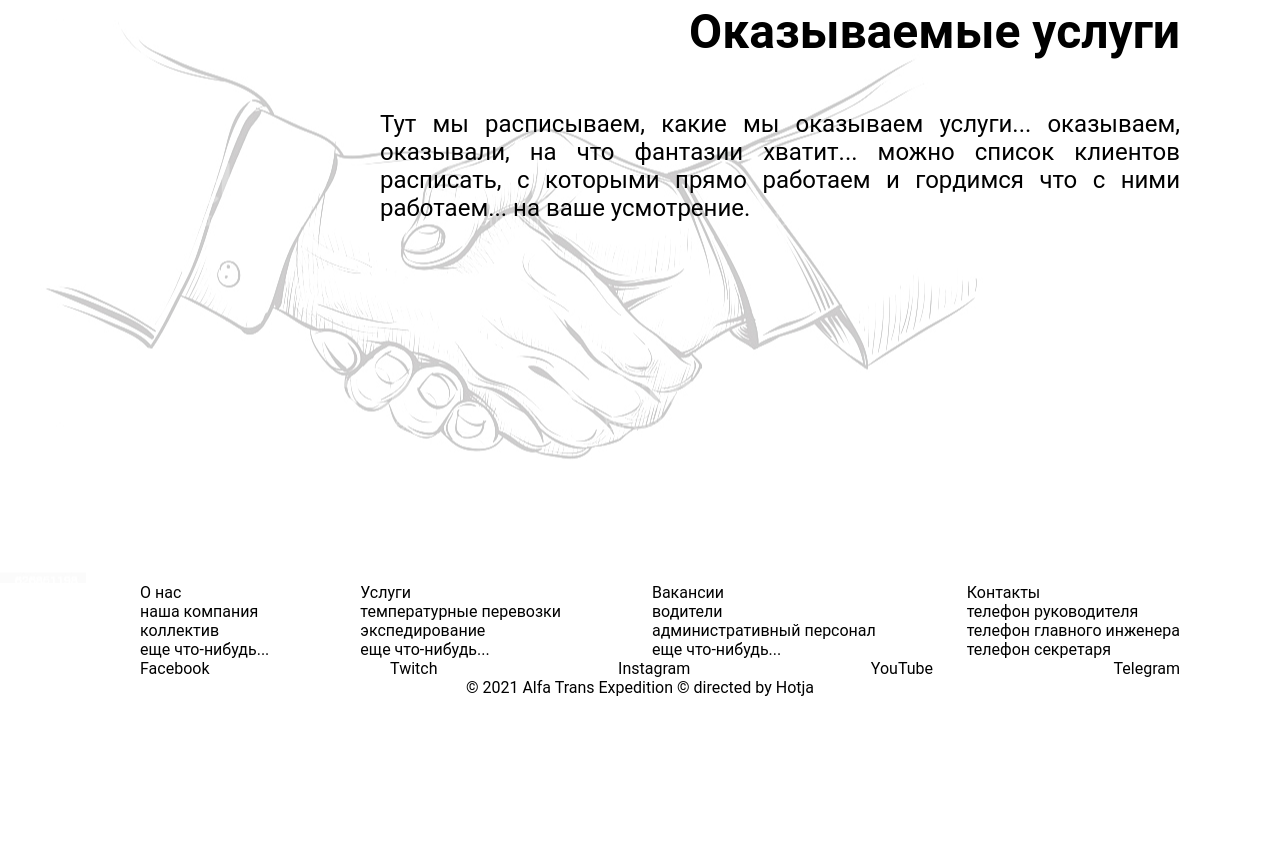
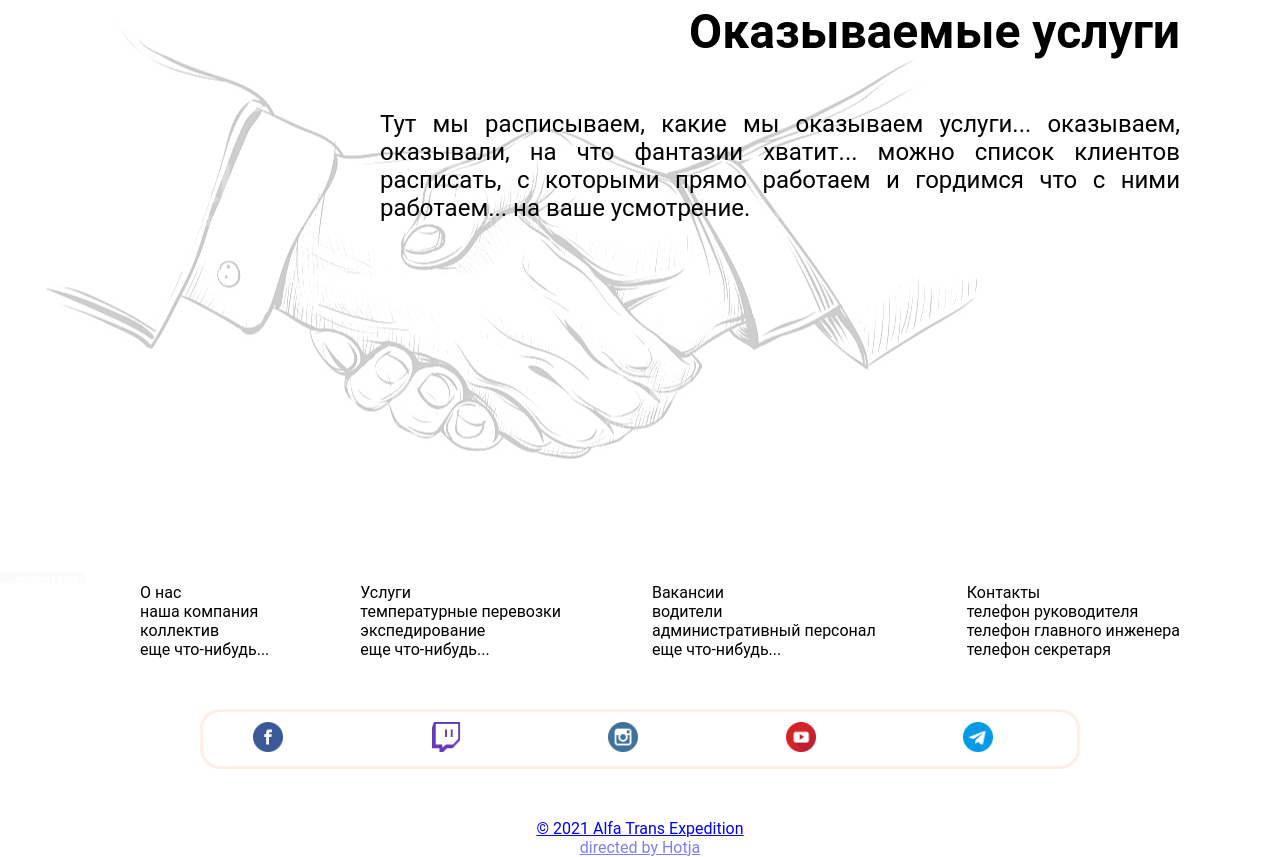
Before and after one commit to Hotja/AlfaTrans, a plain HTML site: page pages/main/index.html in a window 1280 px wide. Shown: the part 1297-2154 px from the top of the page. Before the commit the page ends 1994 px from the top, so only its background shows below. Drawn offline with Linux system fonts and the light colour scheme; a web font is replaced by a local one.

Commit message:
fix: footer

```diff
--- a/pages/main/index.html
+++ b/pages/main/index.html
@@ -151,15 +151,20 @@
       </div>
       <div class="footer-messagers">
         <ul>
-          <li>Facebook</li>
-          <li>Twitch</li>
-          <li>Instagram</li>
-          <li>YouTube</li>
-          <li>Telegram</li>
+          <li><a href="https://www.facebook.com/" target="_blank"><img src="/AlfaTrans/assets/footer/facebook.png" alt="Facebook"</a></li>
+          <li><a href="https://www.twitch.tv/" target="_blank"><img src="/AlfaTrans/assets/footer/twitch.png" alt="Twitch"</a></li>
+          <li><a href="https://www.instagram.com/" target="_blank"><img src="/AlfaTrans/assets/footer/instagram.png" alt="Instagram"</a></li>
+          <li><a href="https://www.youtube.com/" target="_blank"><img src="/AlfaTrans/assets/footer/youtube.png" alt="YouTube"</a></li>
+          <li><a href="https://web.telegram.org/" target="_blank"><img src="/AlfaTrans/assets/footer/telegram.png" alt="Telegram"</a></li>
+          <li></li>
+          <li></li>
+          <li></li>
+          <li></li>
         </ul>
       </div>
       <div class="directed-by">
-        <p>© 2021 Alfa Trans Expedition © directed by Hotja</p>
+        <p>© 2021 Alfa Trans Expedition</p>
+        <p style="opacity: 0.5">directed by Hotja</p>
       </div>
     </div>
   </footer>
--- a/pages/main/style.css
+++ b/pages/main/style.css
@@ -177,6 +177,8 @@ main {
   display: flex;
   position: relative;
   width: 100%;
+  background-color: brown;
+  background: linear-gradient(0deg, #fefcea, #f1da36);
 }
 .footer-wraper {
   padding: 0 100px;
@@ -192,7 +194,10 @@ main {
   text-decoration: none;
 }
 .footer-messagers {
-
+  margin: 50px 100px;
+  border: 3px solid rgba(255, 95, 2, 0.1);
+  border-radius: 20px;
+  background-color: rgba(255, 255, 255, 0.3);
 }
 .footer-messagers ul {
   display: flex;
@@ -200,6 +205,11 @@ main {
   list-style-type: none;
   text-decoration: none;
   justify-content: space-between;
+  margin: 10px;
+}
+.footer-messagers img {
+  width: 30px;
+  height: 30px;
 }
 .directed-by {
   display: block;
```
Also changed, not shown: assets/footer/facebook.png (added), assets/footer/instagram.png (added), assets/footer/telegram.png (added), assets/footer/twitch.png (added), assets/footer/youtube.png (added).
